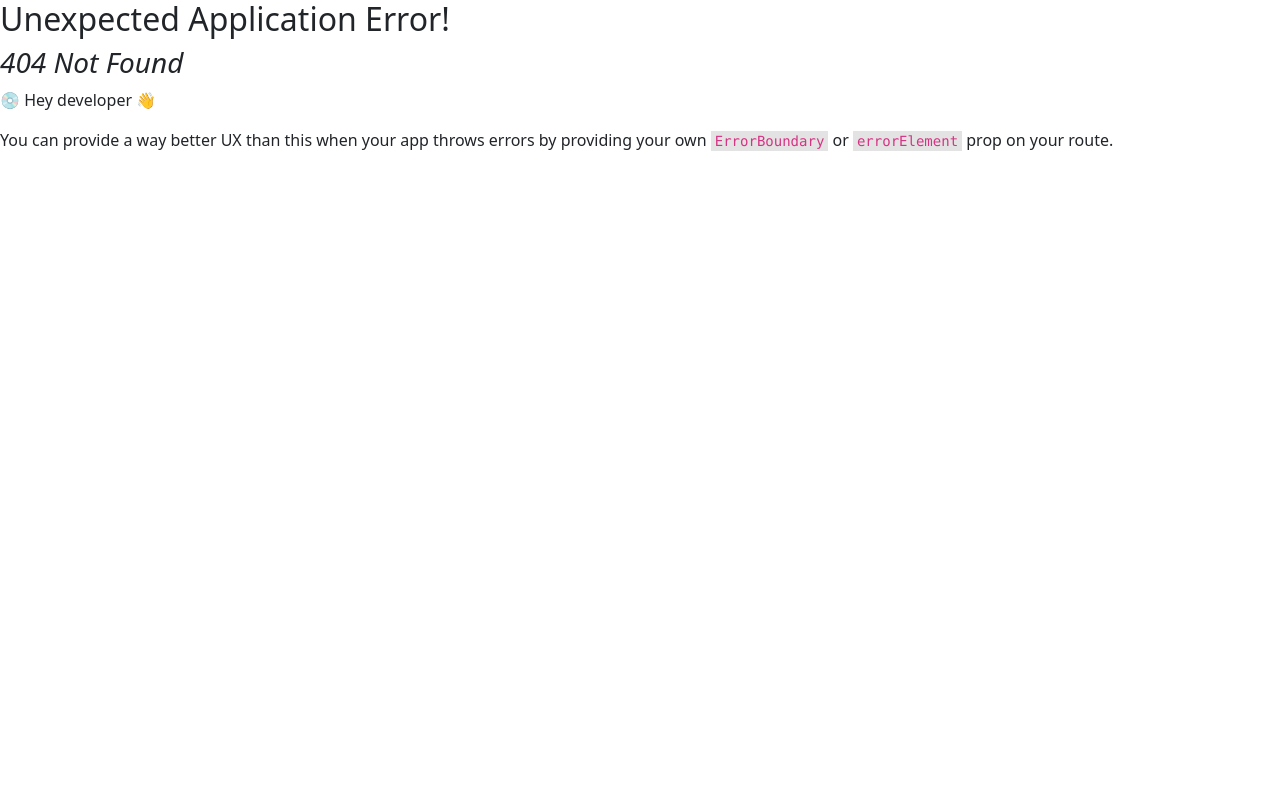
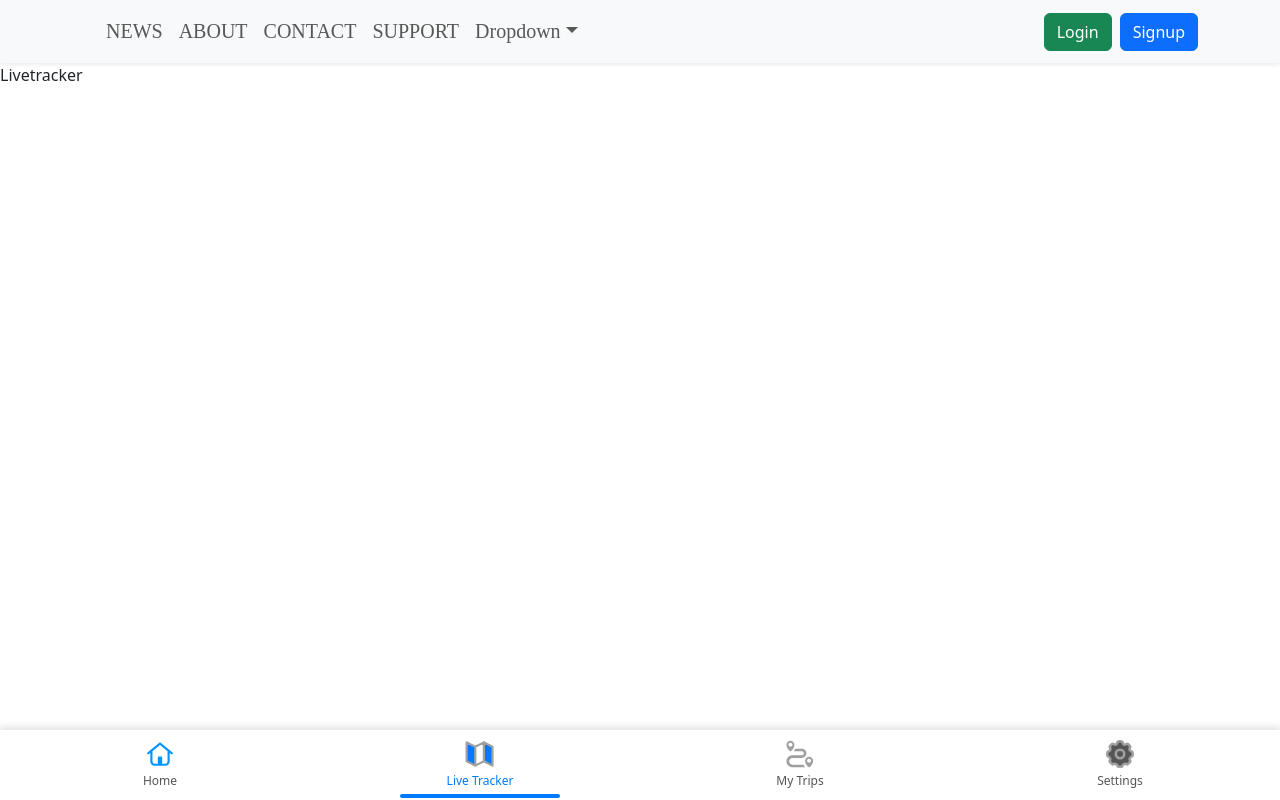
Before and after one commit to fuad005-cyber/WayPay, a React (Create React App) app: page /live-tracker in a window 1280 px wide. Before the commit this address had no page. Built offline with nearby package versions, Linux system fonts and the light colour scheme.

Commit message:
updated buttom navbar

```diff
--- a/src/navigation/Navigation.css
+++ b/src/navigation/Navigation.css
@@ -29,23 +29,45 @@
   padding: 8px 0;
   width: 100%;
   text-align: center;
+  transition: color 0.2s;
 }
 
-.nav-item span {
-  font-size: 24px;
+/* SVG иконки */
+.nav-icon {
+  width: 28px;
+  height: 28px;
   margin-bottom: 4px;
-  transition: transform 0.2s;
+  transition: transform 0.2s, fill 0.2s;
+  fill: #555; /* базовый цвет */
 }
 
-.nav-item.active span {
+/* Hover эффект для иконок */
+.nav-item:hover .nav-icon {
+  transform: scale(1.1); /* немного увеличиваем */
+  fill: #007bff;         /* подсветка при наведении */
+}
+
+/* Hover для текста */
+.nav-item:hover p {
+  color: #007bff;
+}
+
+.nav-item p {
+  margin: 0;
+  transition: color 0.2s;
+}
+
+/* Активная вкладка */
+.nav-item.active .nav-icon {
   transform: scale(1.2);
-  color: #007bff;
+  fill: #007bff; /* цвет активной иконки */
 }
 
 .nav-item.active p {
   color: #007bff;
 }
 
+/* Индикатор под активной вкладкой */
 .active-indicator {
   position: absolute;
   bottom: 0;
@@ -55,14 +77,3 @@
   border-radius: 2px;
   left: 25%; /* чтобы индикатор был по центру */
 }
-.nav-icon {
-  width: 28px;
-  height: 28px;
-  margin-bottom: 4px;
-  transition: transform 0.2s;
-}
-
-.nav-item.active .nav-icon {
-  transform: scale(1.2);
-  fill: #007bff; /* если SVG использует fill */
-}
--- /dev/null
+++ b/src/pages/LiveTracker/Livetracker.jsx
@@ -0,0 +1,11 @@
+import { Link } from "react-router-dom";
+import "./Livetracker.css";
+import React from 'react'
+
+function Livetracker() {
+  return (
+    <div>Livetracker</div>
+  )
+}
+
+export default Livetracker
--- /dev/null
+++ b/src/pages/MyTrips/Mytrips.jsx
@@ -0,0 +1,11 @@
+import { Link } from "react-router-dom";
+import "./Mytrips.css";
+ import React from 'react'
+
+ function Mytrips() {
+   return (
+     <div>Mytrips</div>
+   )
+ }
+
+ export default Mytrips
--- /dev/null
+++ b/src/pages/Settings/Settings.jsx
@@ -0,0 +1,12 @@
+import { Link } from "react-router-dom";
+import "./Settings.css";
+
+import React from 'react'
+
+function Settings() {
+  return (
+    <div>Settings</div>
+  )
+}
+
+export default Settings
```
Also changed, not shown: src/App.js (+7 -4 lines), src/pages/LiveTracker/Livetracker.css (added), src/pages/MyTrips/Mytrips.css (added), src/pages/Settings/Settings.css (added).
